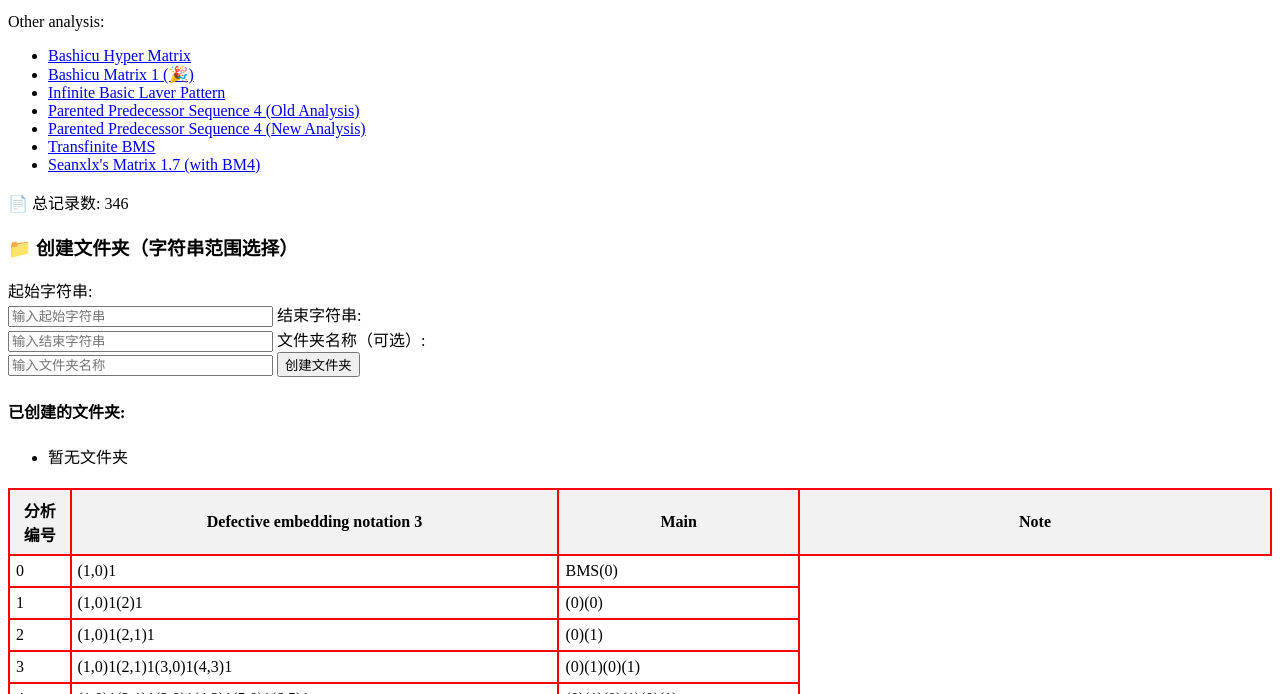
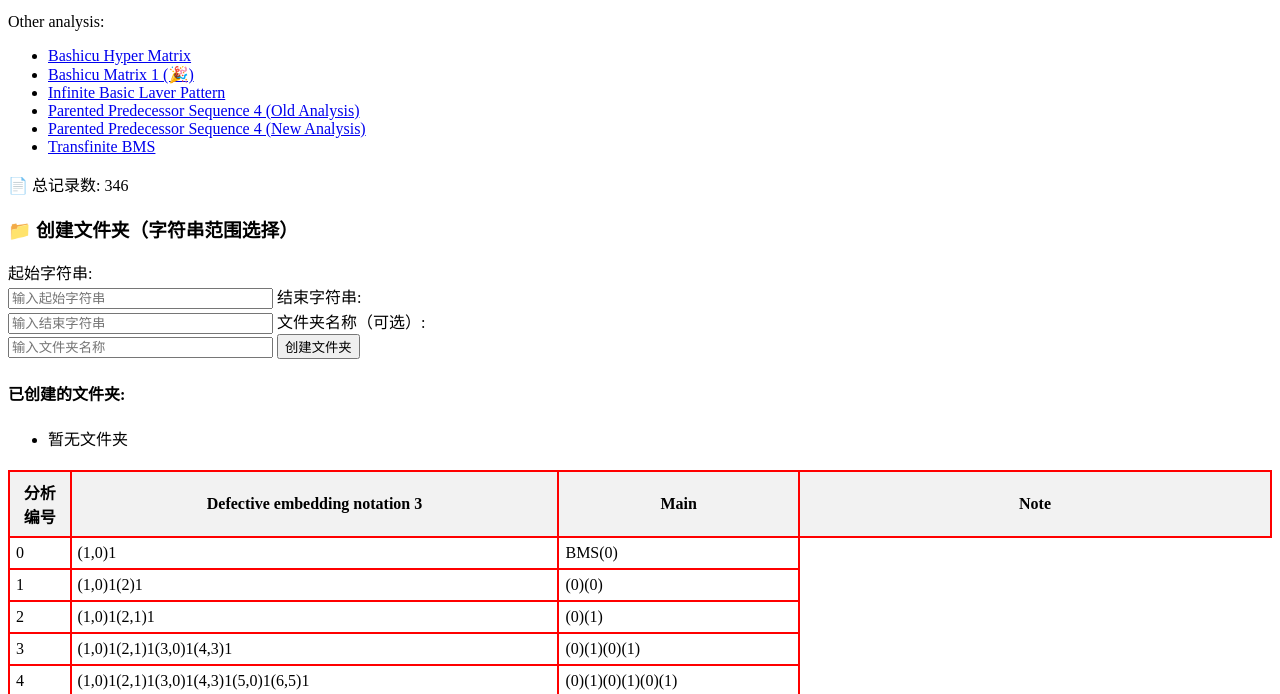
Before and after one commit to VeryrrDefine/googology-stuffs, a plain HTML site: page csvReader/csv_reader.html in a window 1280 px wide. Shown: the part 102-796 px from the top of the page. Drawn offline with Linux system fonts and the light colour scheme; files whose address does not match are found by name.

Commit message:
modified page

```diff
--- a/csvReader/c.js
+++ b/csvReader/c.js
@@ -685,7 +685,6 @@ class CSVViewer {
       ["mine/pps4", "Parented Predecessor Sequence 4 (Old Analysis)"],
       ["mine/pps4-newanalysis", "Parented Predecessor Sequence 4 (New Analysis)"],
       ["mine/tbms", "Transfinite BMS"],
-      ["mine/sm1.7", "Seanxlx's Matrix 1.7 (with BM4)"],
     ];
 
     const otheranalysis = document.getElementById("otheranalysis");
```
Also changed, not shown: index.html (+0 -1 lines).
